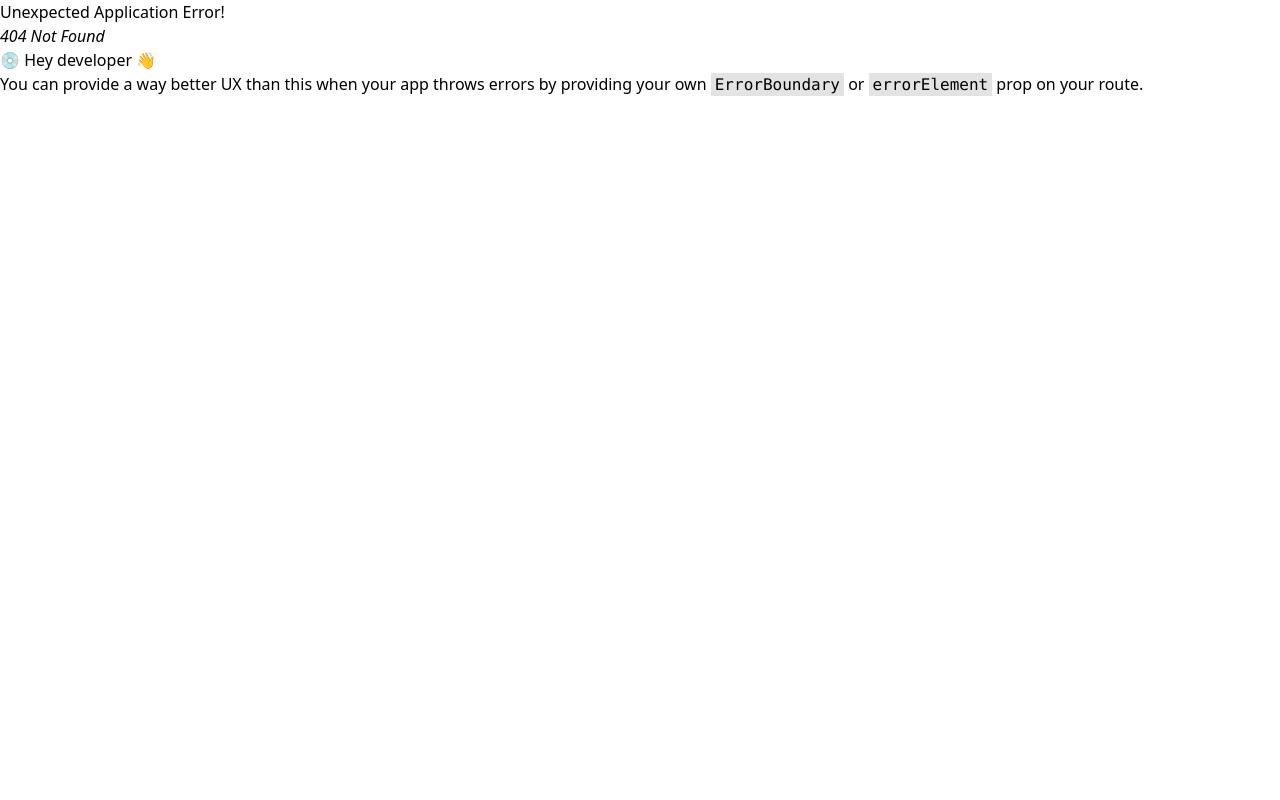
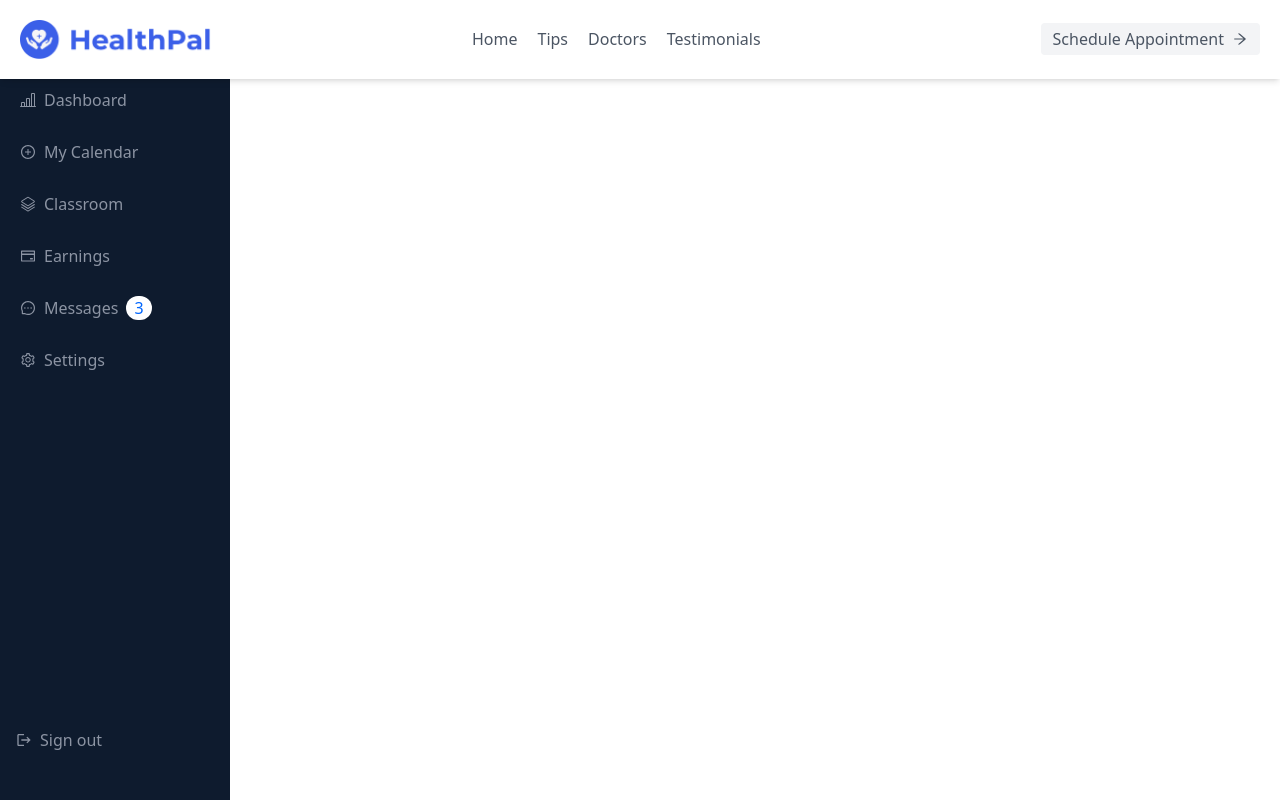
Before and after one commit to AchaRhaah/codebattle, a React (Vite) app: page /dashboard in a window 1280 px wide. Before the commit this address had no page. Shown: the top 800 px of the page. Built offline with nearby package versions, Linux system fonts and the light colour scheme.

Commit message:
done with profile page

```diff
--- a/src/pages/Login/Login.jsx
+++ b/src/pages/Login/Login.jsx
@@ -1,6 +1,7 @@
 import React from "react";
 import Input from "../../components/input/Input";
 import { Link } from "react-router-dom";
+import logo from "../../assets/logo.png";
 Link;
 export default function Login() {
   return (
--- /dev/null
+++ b/src/pages/dashboard/Dashboard.jsx
@@ -0,0 +1,207 @@
+import { useState } from "react";
+import {
+  AiOutlinePlusCircle,
+  AiOutlineCreditCard,
+  AiOutlineMessage,
+  AiOutlineSetting,
+  AiOutlineClose,
+  AiOutlineMenu,
+} from "react-icons/ai";
+import { BsBarChartLine } from "react-icons/bs";
+import { GoStack } from "react-icons/go";
+import { MdLogout } from "react-icons/md";
+
+export default function Dashboard() {
+  const [page, setPage] = useState("");
+  const [menu, setMenu] = useState(false);
+  return (
+    <div className="h-screen ">
+      {/* -------------- SIDEBAR -------------------- */}
+      <div className="bg-[#0E1B2E] pt-20 hidden sm:flex flex-col justify-between pb-10 space-y-20 h-screen w-[18vw] fixed top-0 left-0 z-10">
+        <aside className="overflow-hidden">
+          <ul className="text-[#8C94A3] flex flex-col gap-3">
+            <li
+              className={`flex items-center gap-2 px-5 py-2 cursor-pointer ${
+                page === "dashboard" ? "text-white bg-[#2B7CF8]" : ""
+              }`}
+              onClick={() => setPage("dashboard")}
+            >
+              <BsBarChartLine />
+              Dashboard
+            </li>
+
+            <li
+              className={`flex items-center gap-2 px-5 py-2 cursor-pointer ${
+                page === "newclass" ? "text-white bg-[#2B7CF8]" : ""
+              }`}
+              onClick={() => setPage("newclass")}
+            >
+              <AiOutlinePlusCircle />
+              <span>My Calendar</span>
+            </li>
+
+            <li
+              className={`flex items-center gap-2 px-5 py-2 cursor-pointer ${
+                page === "classroom" ? "text-white bg-[#2B7CF8]" : ""
+              }`}
+              onClick={() => setPage("classroom")}
+            >
+              <GoStack />
+              <span>Classroom</span>
+            </li>
+
+            <li
+              className={`flex items-center gap-2 px-5 py-2 cursor-pointer ${
+                page === "earnings" ? "text-white bg-[#2B7CF8]" : ""
+              }`}
+              onClick={() => setPage("earnings")}
+            >
+              <AiOutlineCreditCard />
+              <span>Earnings</span>
+            </li>
+
+            <li
+              className={`flex items-center gap-2 px-5 py-2 cursor-pointer ${
+                page === "messages" ? "text-white bg-[#2B7CF8]" : ""
+              }`}
+              onClick={() => setPage("messages")}
+            >
+              <AiOutlineMessage />
+              <span>Messages</span>
+              <span className="px-2 w-fit h-fit rounded-full text-[#0266FD] bg-white">
+                3
+              </span>
+            </li>
+
+            <li
+              className={`flex items-center gap-2 px-5 py-2 cursor-pointer ${
+                page === "settings" ? "text-white bg-[#2B7CF8]" : ""
+              }`}
+              onClick={() => setPage("settings")}
+            >
+              <AiOutlineSetting />
+              <span>Settings</span>
+            </li>
+          </ul>
+        </aside>
+
+        <div className="flex items-center gap-2 text-[#8C94A3] px-4 py-2">
+          <MdLogout />
+          <a href="#">Sign out</a>
+        </div>
+      </div>
+
+      {/* -------------------- MAIN AREA ------------------ */}
+
+      <div className="sm:ml-[18vw]">
+        {/* RESPONSIVE MENU */}
+        <div className="flex sm:hidden flex-col text-xl shadow bg-[#0E1B2E]">
+          <div className="flex justify-between items-center">
+            <div
+              className=" px-2 py-3 cursor-pointer text-white text-3xl"
+              onClick={() => setMenu(!menu)}
+            >
+              {menu && <AiOutlineClose />}
+              {!menu && <AiOutlineMenu />}
+            </div>
+          </div>
+
+          {menu && (
+            <div className="">
+              <ul className="text-[#8C94A3] flex flex-col gap-3 py-3">
+                <li
+                  className={`flex items-center border-b border-[#8C94A3] gap-2 p-2 mx-4 cursor-pointer ${
+                    page === "dashboard" ? "text-white bg-[#2B7CF8]" : ""
+                  }`}
+                  onClick={() => {
+                    setPage("dashboard");
+                    setMenu(!menu);
+                  }}
+                >
+                  <BsBarChartLine />
+                  Dashboard
+                </li>
+
+                <li
+                  className={`flex border-b border-[#8C94A3] gap-2 p-2 mx-4 cursor-pointer ${
+                    page === "newclass" ? "text-white bg-[#2B7CF8]" : ""
+                  }`}
+                  onClick={() => {
+                    setPage("newclass");
+                    setMenu(!menu);
+                  }}
+                >
+                  <AiOutlinePlusCircle />
+                  <span>Start new class</span>
+
+                  <span className="px-2 w-fit h-fit rounded-full text-[#0266FD] bg-white">
+                    3
+                  </span>
+                </li>
+
+                <li
+                  className={`flex items-center border-b border-[#8C94A3] gap-2 p-2 mx-4 cursor-pointer ${
+                    page === "classroom" ? "text-white bg-[#2B7CF8]" : ""
+                  }`}
+                  onClick={() => {
+                    setPage("classroom");
+                    setMenu(!menu);
+                  }}
+                >
+                  <GoStack />
+                  Classroom
+                </li>
+
+                <li
+                  className={`flex items-center border-b border-[#8C94A3] gap-2 p-2 mx-4 cursor-pointer ${
+                    page === "earnings" ? "text-white bg-[#2B7CF8]" : ""
+                  }`}
+                  onClick={() => {
+                    setPage("earnings");
+                    setMenu(!menu);
+                  }}
+                >
+                  <AiOutlineCreditCard />
+                  Earnings
+                </li>
+
+                <li
+                  className={`flex items-center border-b border-[#8C94A3] gap-2 p-2 mx-4 cursor-pointer ${
+                    page === "messages" ? "text-white bg-[#2B7CF8]" : ""
+                  }`}
+                  onClick={() => {
+                    setPage("messages");
+                    setMenu(!menu);
+                  }}
+                >
+                  <AiOutlineMessage />
+                  Messages
+                </li>
+
+                <li
+                  className={`flex items-center gap-2 p-2 mx-4 cursor-pointer ${
+                    page === "settings" ? "text-white bg-[#2B7CF8]" : ""
+                  }`}
+                  onClick={() => {
+                    setPage("settings");
+                    setMenu(!menu);
+                  }}
+                >
+                  <AiOutlineSetting />
+                  Settings
+                </li>
+              </ul>
+            </div>
+          )}
+        </div>
+
+        {/* {page === "dashboard" && <Dashboard />}
+        {page === "newclass" && <Calendar />}
+        {page === "classroom" && <StudentClassroom />}
+        {page === "earnings" && <Earnings />}
+        {page === "messages" && <Messages />}
+        {page === "settings" && <Settings />} */}
+      </div>
+    </div>
+  );
+}
--- /dev/null
+++ b/src/pages/profile/Profile.jsx
@@ -0,0 +1,62 @@
+import React from "react";
+import { Link } from "react-router-dom";
+import { MdOutlineFileUpload } from "react-icons/md";
+import Input from "../../components/input/Input";
+import guy from "../../assets/guy.png";
+
+export default function Profile() {
+  return (
+    <div className="pt-24">
+      <div className="px-8 py-4">
+        <h1 className="text-4xl py-4 border-b">Profile Settings</h1>
+
+        <div className="flex justify-between items-end px-10 py-4 border-b">
+          <div className="px-4 py-6 space-y-1">
+            <img src={guy} alt="Profile Image" className="h-24 rounded-full" />
+
+            <p className="text-sm font-bold">Profile picture</p>
+            <p className="text-sm">PNG,JPEG under 15MB</p>
+          </div>
+
+          <button className="bg-[#0D224E] px-6 py-2 text-white flex items-center gap-1 rounded-lg">
+            <MdOutlineFileUpload className="text-2xl" /> Upload
+          </button>
+        </div>
+
+        <form
+          action=""
+          className="p-7 md:p-12 border rounded-lg flex items-center flex-col gap-7"
+        >
+          <div className="flex w-full gap-6">
+            <div className="w-full ">
+              <Input label="First Name" />
+            </div>
+            <div className="w-full ">
+              <Input label="Last Name" />
+            </div>
+          </div>
+          <div className="w-full flex justify-between">
+            <div className="w-[46%] ">
+              <Input label="Email" />
+            </div>
+            <div className="w-[46%] ">
+              <Input label="phone number" />
+            </div>
+          </div>
+          <div className="w-full ">
+            <Input label="Address" />
+          </div>
+          <div className="w-full ">
+            <Input label="Password" />
+          </div>{" "}
+          <div className="w-full ">
+            <Input label="Confirm Password" />
+          </div>
+          <button className="w-[60%] bg-[#3B5FE8] text-white text-lg font-semibold rounded-lg py-1">
+            <Link to="/">Confirm Changes</Link>
+          </button>
+        </form>
+      </div>
+    </div>
+  );
+}
```
Also changed, not shown: src/App.jsx (+10 -0 lines), src/assets/guy.png (added).
